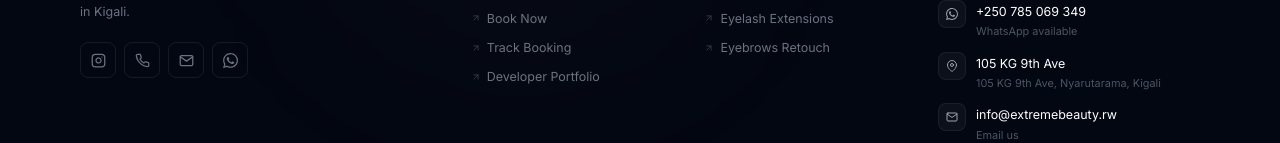
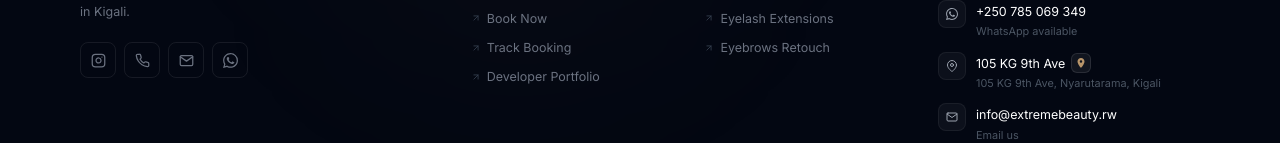
Before and after one commit to adolphenayituriki/ExtremeBeauty_E-Booking-Website, a React (Create React App) app in the folder frontend/: page / in a window 1280 px wide. Shown: the part 4958-5101 px from the top of the page. Built offline with nearby package versions, Linux system fonts and the light colour scheme; no server answers.

Commit message:
Add Google Maps icon following footer address

```diff
--- a/frontend/src/components/Footer.js
+++ b/frontend/src/components/Footer.js
@@ -124,7 +124,7 @@ const Footer = () => {
               {[
                 { icon: <FiPhone size={12} />, value: site.phone1, sub: 'Call us anytime', href: `tel:${site.callRaw}` },
                 { icon: <svg viewBox="0 0 24 24" width="12" height="12" fill="currentColor"><path d="M17.472 14.382c-.297-.149-1.758-.867-2.03-.967-.273-.099-.471-.148-.67.15-.197.297-.767.966-.94 1.164-.173.199-.347.223-.644.075-.297-.15-1.255-.463-2.39-1.475-.883-.788-1.48-1.761-1.653-2.059-.173-.297-.018-.458.13-.606.134-.133.298-.347.446-.52.149-.174.198-.298.298-.497.099-.198.05-.371-.025-.52-.075-.149-.669-1.612-.916-2.207-.242-.579-.487-.5-.669-.51-.173-.008-.371-.01-.57-.01-.198 0-.52.074-.792.372-.272.297-1.04 1.016-1.04 2.479 0 1.462 1.065 2.875 1.213 3.074.149.198 2.096 3.2 5.077 4.487.709.306 1.262.489 1.694.625.712.227 1.36.195 1.871.118.571-.085 1.758-.719 2.006-1.413.248-.694.248-1.289.173-1.413-.074-.124-.272-.198-.57-.347m-5.421 7.403h-.004a9.87 9.87 0 01-5.031-1.378l-.361-.214-3.741.982.998-3.648-.235-.374a9.86 9.86 0 01-1.51-5.26c.001-5.45 4.436-9.884 9.888-9.884 2.64 0 5.122 1.03 6.988 2.898a9.825 9.825 0 012.893 6.994c-.003 5.45-4.437 9.884-9.885 9.884m8.413-18.297A11.815 11.815 0 0012.05 0C5.495 0 .16 5.335.157 11.892c0 2.096.547 4.142 1.588 5.945L.057 24l6.305-1.654a11.882 11.882 0 005.683 1.448h.005c6.554 0 11.89-5.335 11.893-11.893a11.821 11.821 0 00-3.48-8.413z"/></svg>, value: site.phone2, sub: 'WhatsApp available', href: `https://wa.me/${site.whatsappRaw}`, external: true },
-                { icon: <FiMapPin size={12} />, value: site.address.split(',')[0] || site.address, sub: site.address, href: site.mapsUrl, external: true },
+                { icon: <FiMapPin size={12} />, value: site.address.split(',')[0] || site.address, sub: site.address, href: site.mapsUrl, external: true, mapsIcon: true },
                 { icon: <FiMail size={12} />, value: site.email, sub: 'Email us', href: `mailto:${site.email}` },
               ].map((item, i) => (
                 <li key={i}>
@@ -133,7 +133,22 @@ const Footer = () => {
                       <span className="text-gray-400">{item.icon}</span>
                     </span>
                     <div>
-                      <p className="text-white text-[0.78rem]">{item.value}</p>
+                      <p className="text-white text-[0.78rem] flex items-center gap-1.5">
+                        {item.value}
+                        {item.mapsIcon && (
+                          <a
+                            href={site.mapsUrl}
+                            target="_blank"
+                            rel="noopener noreferrer"
+                            aria-label="Open location in Google Maps"
+                            className="w-5 h-5 bg-white/[0.06] border border-white/10 rounded-md flex items-center justify-center text-gold hover:bg-gold hover:text-black hover:border-gold transition-all duration-200 cursor-pointer"
+                          >
+                            <svg viewBox="0 0 24 24" width="12" height="12" fill="currentColor">
+                              <path d="M12 2C8.13 2 5 5.13 5 9c0 5.25 7 13 7 13s7-7.75 7-13c0-3.87-3.13-7-7-7zm0 9.5a2.5 2.5 0 110-5 2.5 2.5 0 010 5z"/>
+                            </svg>
+                          </a>
+                        )}
+                      </p>
                       <p className="text-gray-600 text-[0.68rem]">{item.sub}</p>
                     </div>
                   </a>
```
